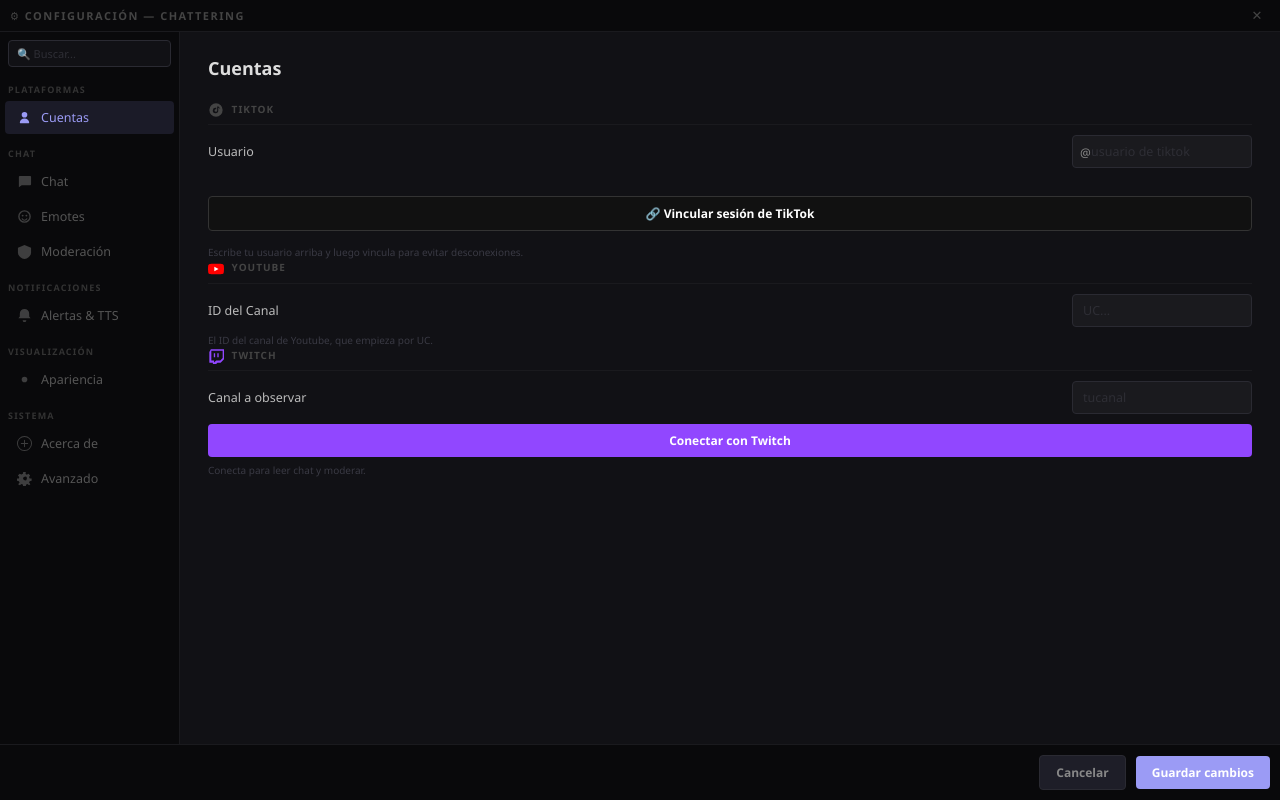
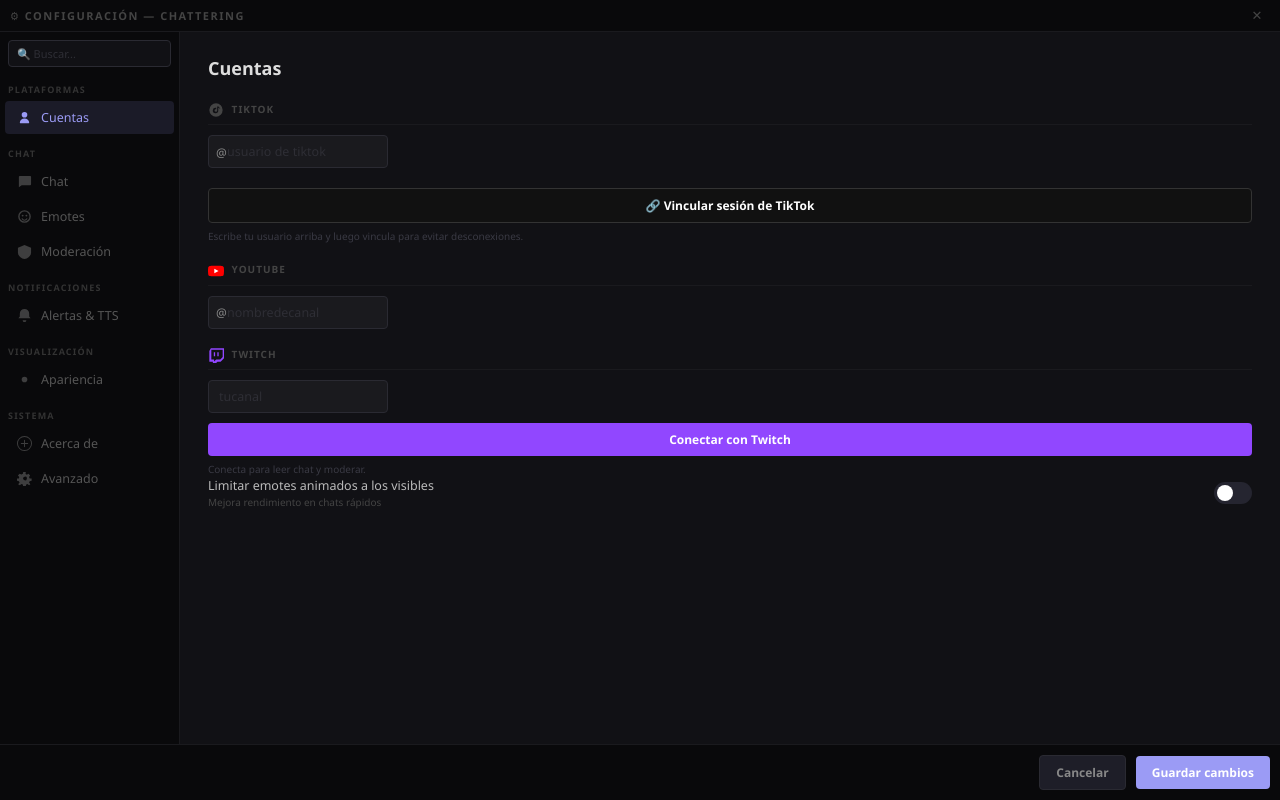
Before and after one commit to ofvvv/chattering, an Electron app: page public/settings.html in a window 1280 px wide. Drawn offline with nearby package versions, Linux system fonts and the light colour scheme; no server answers.

Commit message:
backtracking

```diff
--- a/public/settings.html
+++ b/public/settings.html
@@ -69,30 +69,28 @@
           <svg viewBox="0 0 24 24" width="16" height="16" fill="currentColor" style="vertical-align: middle; margin-right: 4px;"><path d="M12 2a10 10 0 1010 10A10 10 0 0012 2zm6.1 7.6a4.7 4.7 0 01-2.7-.9v4a4.1 4.1 0 11-3.5-4.1h.4v2.2a2 2 0 101.5 1.9V6.9h2.1a2.6 2.6 0 002.2 2.2z"/></svg> TikTok
         </div>
         <div class="row">
-          <div class="row-label"><div class="label">Usuario</div></div>
           <div style="width:180px;position:relative">
             <span style="position:absolute;left:8px;top:50%;transform:translateY(-50%);color:#888;font-size:12px;pointer-events:none;user-select:none">@</span>
             <input type="text" id="s-tt" placeholder="usuario de tiktok" style="padding-left:18px">
           </div>
         </div>
+        <button class="btn btn-twitch" id="btn-tt-login" onclick="loginTiktokSeamless()" style="margin-top:10px; background:#111; border:1px solid #333; color:white; width:100%">
+          <span id="tt-btn-label">🔗 Vincular sesión de TikTok</span>
+        </button>
+        <div id="tt-status-msg" class="hint">Escribe tu usuario arriba y luego vincula para evitar desconexiones.</div>
       </div>
-      <button class="btn btn-twitch" id="btn-tt-login" onclick="loginTiktokSeamless()" style="margin-top:10px; background:#111; border:1px solid #333; color:white; width:100%">
-        <span id="tt-btn-label">🔗 Vincular sesión de TikTok</span>
-      </button>
-      <div id="tt-status-msg" class="hint">Escribe tu usuario arriba y luego vincula para evitar desconexiones.</div>
-    </div>
+
       <!-- YOUTUBE -->
       <div class="section">
         <div class="section-title">
           <svg viewBox="0 0 24 24" width="16" height="16" fill="#FF0000" style="vertical-align: middle; margin-right: 4px;"><path d="M23.5 6.5a3 3 0 00-2.1-2.1C19.5 4 12 4 12 4s-7.5 0-9.4.4a3 3 0 00-2.1 2.1C0 8.4 0 12 0 12s0 3.6.5 5.5a3 3 0 002.1 2.1c1.9.4 9.4.4 9.4.4s7.5 0 9.4-.4a3 3 0 002.1-2.1c.5-1.9.5-5.5.5-5.5s0-3.6-.5-5.5z"/><path d="M9.5 15.5l6.3-3.5-6.3-3.5v7z" fill="#fff"/></svg> YouTube
         </div>
         <div class="row">
-          <div class="row-label"><div class="label">ID del Canal</div></div>
           <div style="width:180px;position:relative">
-            <input type="text" id="s-yt" placeholder="UC...">
+            <span style="position:absolute;left:8px;top:50%;transform:translateY(-50%);color:#888;font-size:12px;pointer-events:none;user-select:none">@</span>
+            <input type="text" id="s-yt" placeholder="nombredecanal" style="padding-left:18px;">
           </div>
         </div>
-        <div class="hint">El ID del canal de Youtube, que empieza por UC.</div>
       </div>
 
       <!-- TWITCH -->
@@ -101,7 +99,6 @@
           <svg viewBox="0 0 24 24" width="16" height="16" fill="#9146FF" style="vertical-align: middle; margin-right: 4px;"><path d="M4.3 2L2 6v16h5.3v4h2.9l4-4h4.7l6.3-6.3V2zm17.7 13l-3.6 3.6h-6.1l-3.2 3.2v-3.2H5V4h17zM16 8v6h-2V8zm-5.3 0v6h-2V8z"/></svg> Twitch
         </div>
         <div class="row">
-          <div class="row-label"><div class="label">Canal a observar</div></div>
           <div style="width:180px;position:relative">
             <input type="text" id="s-tw" placeholder="tucanal">
           </div>
@@ -164,8 +161,9 @@
         <div class="eg-row"><span class="eg-label">Global</span><label class="toggle"><input type="checkbox" id="s-ffz-global"><div class="toggle-track"></div><div class="toggle-thumb"></div></label></div>
         <div class="eg-row"><span class="eg-label">Canal</span><label class="toggle"><input type="checkbox" id="s-ffz-canal"><div class="toggle-track"></div><div class="toggle-thumb"></div></label></div>
       </div>
-      <div class="row"><div class="row-label"><div class="label">Limitar emotes animados a los visibles</div><div class="sublabel">Mejora rendimiento en chats rápidos</div></div><label class="toggle"><input type="checkbox" id="s-lazy-emotes"><div class="toggle-track"></div><div class="toggle-thumb"></div></label></div>
     </div>
+    <div class="row"><div class="row-label"><div class="label">Limitar emotes animados a los visibles</div><div class="sublabel">Mejora rendimiento en chats rápidos</div></div><label class="toggle"><input type="checkbox" id="s-lazy-emotes"><div class="toggle-track"></div><div class="toggle-thumb"></div></label></div>
+  </div>
 
     <!-- MODERACIÓN -->
     <div class="page" id="page-mod">
```
